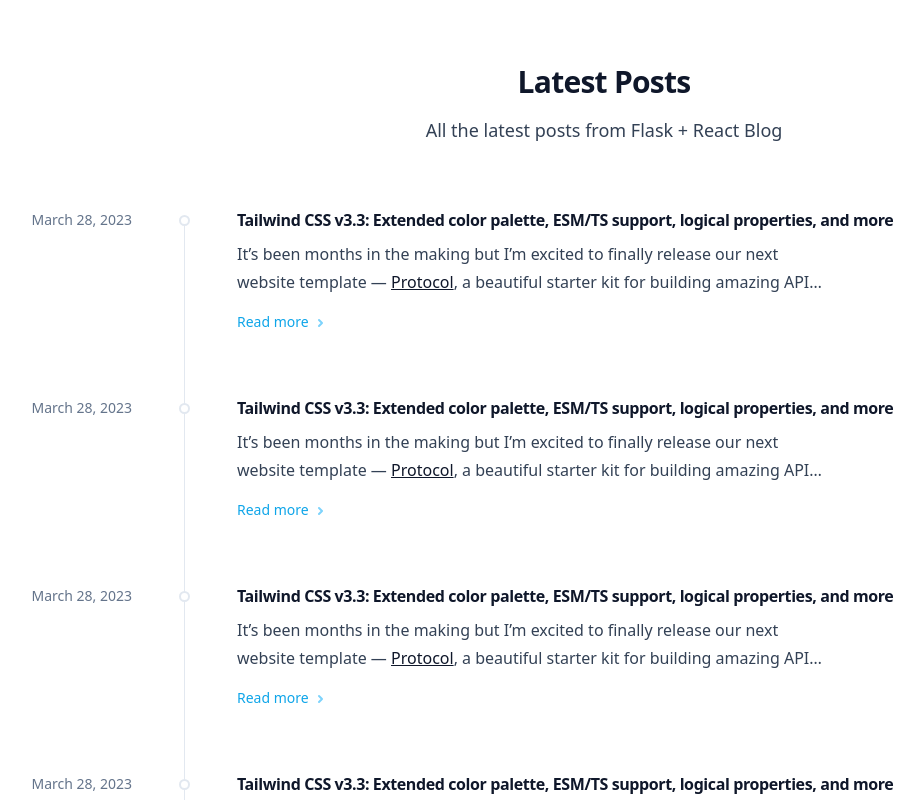
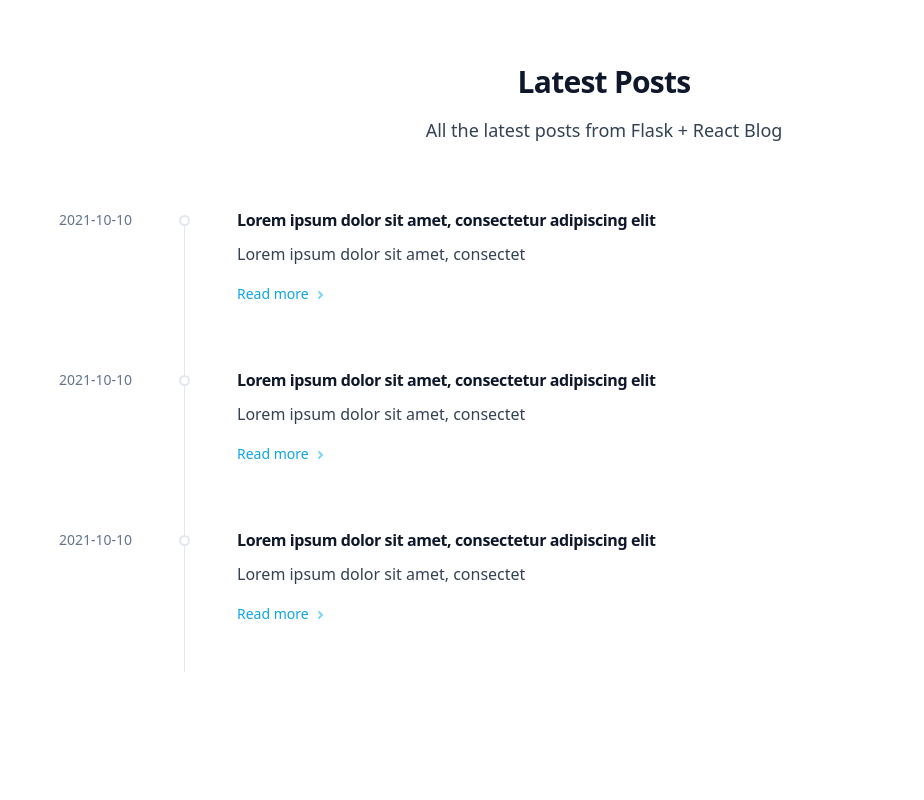
Before and after one commit to eliasmatheus/simple-flask-blog-web, a React (Vite) app: page / in a window 1280 px wide. Shown: the top 800 px of the page, without its empty margins (36-960 px from the left). Built offline with nearby package versions, Linux system fonts and the light colour scheme.

Commit message:
feat: add router and dynamic ArticlePreview data

```diff
--- a/index.html
+++ b/index.html
@@ -4,7 +4,7 @@
     <meta charset="UTF-8" />
     <link rel="icon" type="image/svg+xml" href="/vite.svg" />
     <meta name="viewport" content="width=device-width, initial-scale=1.0">
-    <title>Flask + React Blog</title>
+    <title>Blog - Flask + React</title>
   </head>
   <body class="antialised text-slate-500 dark:text-slate-400 bg-white dark:bg-slate-900">
     <div id="root"></div>
--- a/package.json
+++ b/package.json
@@ -10,7 +10,8 @@
   },
   "dependencies": {
     "react": "^18.2.0",
-    "react-dom": "^18.2.0"
+    "react-dom": "^18.2.0",
+    "react-router-dom": "^6.10.0"
   },
   "devDependencies": {
     "@tailwindcss/typography": "^0.5.9",
--- a/src/App.tsx
+++ /dev/null
@@ -1,36 +0,0 @@
-import ArticlePreview from './components/ArticlePreview';
-import Footer from './components/Footer';
-import Header from './components/Header';
-import './styles/main.css';
-
-function App() {
-  return (
-    <div className="h-screen">
-      <main className="max-w-[52rem] mx-auto px-4 pb-28">
-        <header className="py-16 sm:text-center">
-          <h1 className="mb-4 text-3xl tracking-tight text-slate-900 font-extrabold dark:text-slate-200">
-            Latest Posts
-          </h1>
-
-          <p className="text-lg text-slate-700 dark:text-slate-400">
-            All the latest posts from Flask + React Blog
-          </p>
-        </header>
-
-        <div className="relative sm:pb-12 sm:ml-[calc(2rem+1px)] md:ml-[calc93.5rem+1px)] lg:ml-[max(calc(14.5rem+1px,calc(100%-48rem))]">
-          <div className="hidden absolute top-3 bottom-0 right-full mr-7 md:mr-[3.25rem] w-px bg-slate-200 dark:bg-slate-800 sm:block"></div>
-
-          <div className="space-y-16">
-            <ArticlePreview />
-            <ArticlePreview />
-            <ArticlePreview />
-            <ArticlePreview />
-            <ArticlePreview />
-          </div>
-        </div>
-      </main>
-    </div>
-  );
-}
-
-export default App;
--- a/src/components/ArticlePreview.tsx
+++ b/src/components/ArticlePreview.tsx
@@ -1,4 +1,14 @@
-function ArticlePreview() {
+import { Link } from 'react-router-dom';
+
+interface ArticlePreviewData {
+  id: number;
+  title: string;
+  subtitle: string;
+  author: string;
+  date_posted: string;
+}
+
+function ArticlePreview(props: ArticlePreviewData) {
   return (
     <article className="relative group">
       <div className="absolute -inset-y-2.5 -inset-x-4 md:-inset-y-4 md:-inset-x-6 sm:rounded-2xl group-hover:bg-slate-50/70 dark:group-hover:bg-slate-800/50"></div>
@@ -18,42 +28,29 @@ function ArticlePreview() {
 
       <div className="relative">
         <h3 className="text-base font-semibold tracking-tight text-slate-900 dark:text-slate-200 pt-8 lg:pt-0">
-          Tailwind CSS v3.3: Extended color palette, ESM/TS support, logical properties,
-          and more
+          {props.title}
         </h3>
 
         <div className="mt-2 mb-4 prose prose-slate prose-a:text-slate-900 prose-a:z-10 dark:prose-a:text-slate-200 line-clamp-2">
-          {/* <p>
-            Tailwind CSS v3.3 is here — bringing a bunch of new features people have been
-            asking for forever, and a bunch of new stuff you didn’t even know you wanted.
-          </p> */}
-
-          <p>
-            It’s been months in the making but I’m excited to finally release our next
-            website template —{' '}
-            <a href="https://tailwindui.com/templates/protocol">Protocol</a>, a beautiful
-            starter kit for building amazing API reference websites.
-          </p>
+          <p>{props.subtitle}</p>
         </div>
 
         <dl className="absolute left-0 top-0 lg:left-auto lg:right-full lg:mr-[calc(6.5rem+1px)]">
           <dt className="sr-only">Date</dt>
 
           <dd className="whitespace-nowrap text-sm leading-6 dark:text-slate-400">
-            <time dateTime="2023-03-28T14:30:00.000Z">March 28, 2023</time>
+            {/* <time dateTime="2023-03-28T14:30:00.000Z">March 28, 2023</time> */}
+            <time dateTime={props.date_posted}>{props.date_posted}</time>
           </dd>
         </dl>
       </div>
 
-      <a href="" className="flex items-center text-sm text-sky-500 font-medium">
+      <Link to="article" className="flex items-center text-sm text-sky-500 font-medium">
         <span className="absolute -inset-y-2.5 -inset-x-4 md:-inset-y-4 md:-inset-x-6 sm:rounded-2xl"></span>
 
         <span className="relative">
           Read more
-          <span className="sr-only">
-            , Tailwind CSS v3.3: Extended color palette, ESM/TS support, logical
-            properties, and more
-          </span>
+          <span className="sr-only">, {props.subtitle}</span>
         </span>
 
         <svg
@@ -69,7 +66,7 @@ function ArticlePreview() {
         >
           <path d="M0 0L3 3L0 6"></path>
         </svg>
-      </a>
+      </Link>
     </article>
   );
 }
--- a/src/main.tsx
+++ b/src/main.tsx
@@ -1,9 +1,10 @@
 import React from 'react';
 import ReactDOM from 'react-dom/client';
-import App from './App';
+import { RouterProvider } from 'react-router-dom';
+import Router from './routes';
 
 ReactDOM.createRoot(document.getElementById('root') as HTMLElement).render(
   <React.StrictMode>
-    <App />
+    <RouterProvider router={Router} />
   </React.StrictMode>,
 );
--- /dev/null
+++ b/src/pages/Article.tsx
@@ -0,0 +1,9 @@
+function Article() {
+  return (
+    <div>
+      <h1>Article</h1>
+    </div>
+  );
+}
+
+export default Article;
--- /dev/null
+++ b/src/pages/Root.tsx
@@ -0,0 +1,58 @@
+import ArticlePreview from '../components/ArticlePreview';
+import Footer from '../components/Footer';
+import Header from '../components/Header';
+import '../styles/main.css';
+
+const mockArticles = [
+  {
+    id: 1,
+    title: 'Lorem ipsum dolor sit amet, consectetur adipiscing elit',
+    subtitle: 'Lorem ipsum dolor sit amet, consectet',
+    author: 'John Doe',
+    date_posted: '2021-10-10',
+  },
+  {
+    id: 2,
+    title: 'Lorem ipsum dolor sit amet, consectetur adipiscing elit',
+    subtitle: 'Lorem ipsum dolor sit amet, consectet',
+    author: 'John Doe',
+    date_posted: '2021-10-10',
+  },
+  {
+    id: 3,
+    title: 'Lorem ipsum dolor sit amet, consectetur adipiscing elit',
+    subtitle: 'Lorem ipsum dolor sit amet, consectet',
+    author: 'John Doe',
+    date_posted: '2021-10-10',
+  },
+];
+
+function Root() {
+  return (
+    <div className="h-screen">
+      <main className="max-w-[52rem] mx-auto px-4 pb-28">
+        <header className="py-16 sm:text-center">
+          <h1 className="mb-4 text-3xl tracking-tight text-slate-900 font-extrabold dark:text-slate-200">
+            Latest Posts
+          </h1>
+
+          <p className="text-lg text-slate-700 dark:text-slate-400">
+            All the latest posts from Flask + React Blog
+          </p>
+        </header>
+
+        <div className="relative sm:pb-12 sm:ml-[calc(2rem+1px)] md:ml-[calc93.5rem+1px)] lg:ml-[max(calc(14.5rem+1px,calc(100%-48rem))]">
+          <div className="hidden absolute top-3 bottom-0 right-full mr-7 md:mr-[3.25rem] w-px bg-slate-200 dark:bg-slate-800 sm:block"></div>
+
+          <div className="space-y-16">
+            {mockArticles.map(article => {
+              return <ArticlePreview key={article.id} {...article} />;
+            })}
+          </div>
+        </div>
+      </main>
+    </div>
+  );
+}
+
+export default Root;
--- /dev/null
+++ b/src/routes/index.tsx
@@ -0,0 +1,10 @@
+import { createBrowserRouter } from 'react-router-dom';
+import Article from '../pages/Article';
+import Root from '../pages/Root';
+
+const Router = createBrowserRouter([
+  { path: '/', element: <Root /> },
+  { path: '/article', element: <Article /> },
+]);
+
+export default Router;
```
Also changed, not shown: 1 other file (tests, documents, lock files or other folders).
